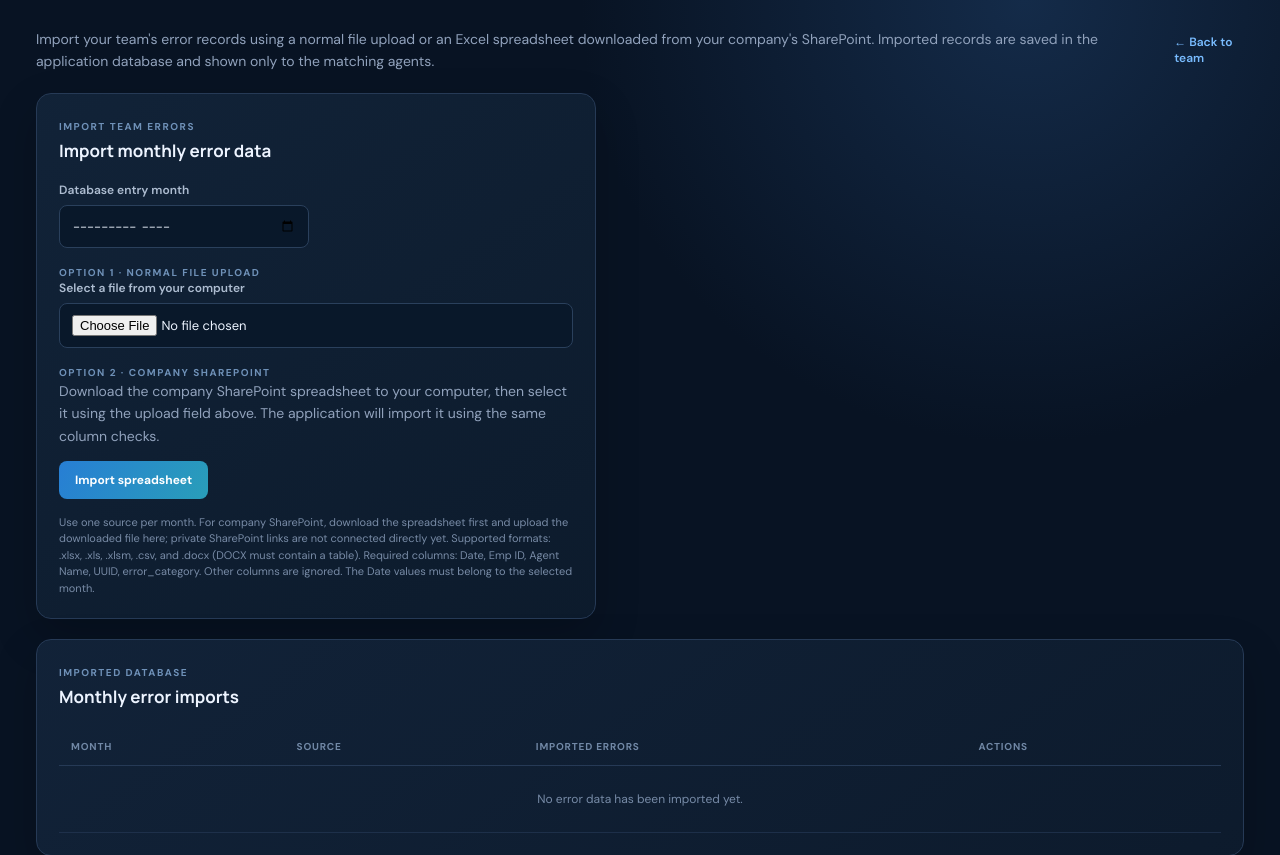
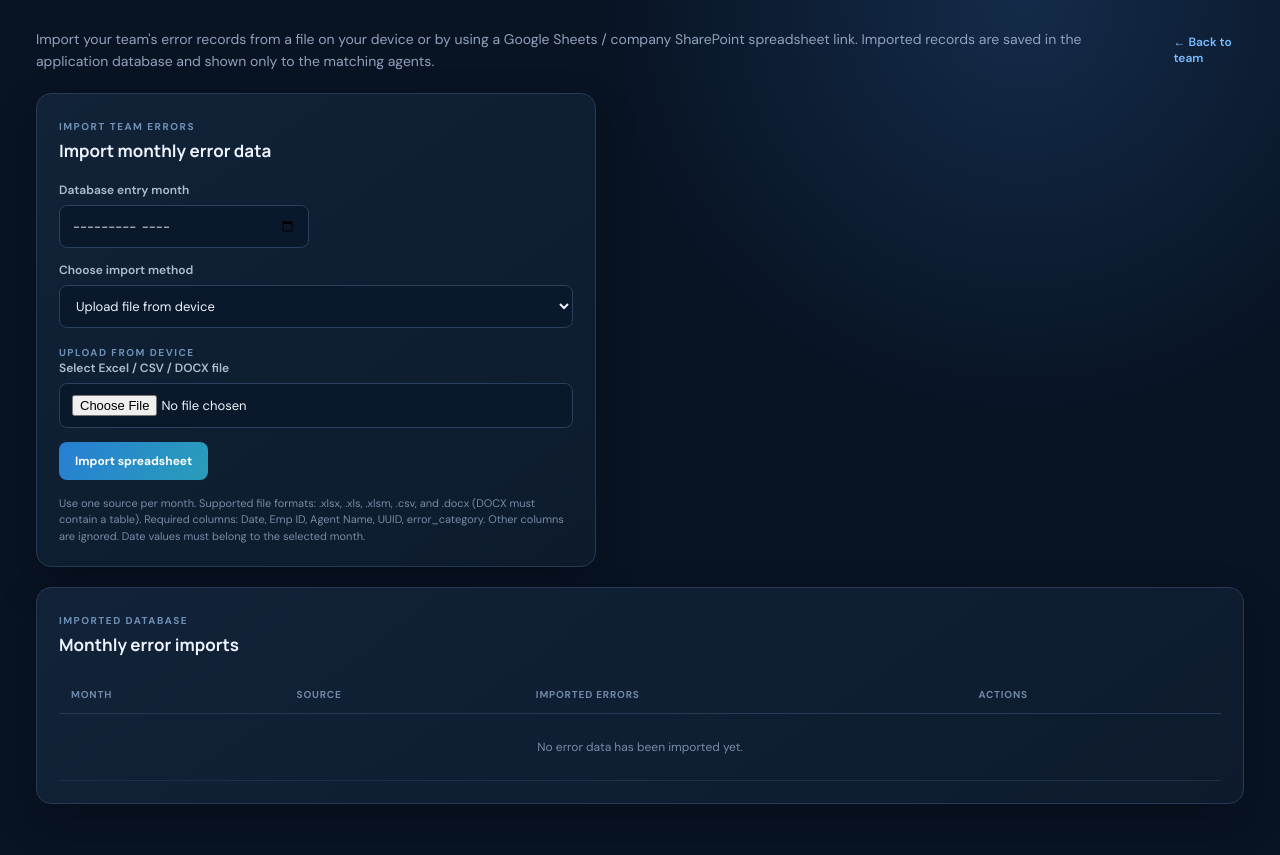
Before and after one commit to Srikanth-ops-code/agent-performance-tracking, a Flask app: template templates/tl_error_spreadsheets.html in a window 1280 px wide. Shown: the top 855 px of the page. Run offline with Flask 3, Linux system fonts and the light colour scheme; the template is opened without the code that fills it, so the values that code supplies are empty; some libraries are stand-ins or nearby versions.

Commit message:
Add device upload and spreadsheet link selector

```diff
--- a/templates/tl_error_spreadsheets.html
+++ b/templates/tl_error_spreadsheets.html
@@ -3,21 +3,38 @@
 {% block heading %}Error Management Database{% endblock %}
 {% block content %}
 <div class="intro-row">
-  <p class="muted">Import your team's error records using a normal file upload or an Excel spreadsheet downloaded from your company's SharePoint. Imported records are saved in the application database and shown only to the matching agents.</p>
+  <p class="muted">Import your team's error records from a file on your device or by using a Google Sheets / company SharePoint spreadsheet link. Imported records are saved in the application database and shown only to the matching agents.</p>
   <a class="text-button" href="{{ url_for('tl_team') }}">← Back to team</a>
 </div>
 <div class="panel narrow">
   <div class="panel-head"><div><span class="eyebrow">IMPORT TEAM ERRORS</span><h2>{% if editing %}Update monthly error data{% else %}Import monthly error data{% endif %}</h2></div></div>
-  <form method="post" enctype="multipart/form-data" action="{% if editing %}{{ url_for('edit_error_spreadsheet', spreadsheet_id=editing.id) }}{% else %}{{ url_for('tl_error_spreadsheets') }}{% endif %}" class="form-grid">
+  <form method="post" enctype="multipart/form-data" action="{% if editing %}{{ url_for('edit_error_spreadsheet', spreadsheet_id=editing.id) }}{% else %}{{ url_for('tl_error_spreadsheets') }}{% endif %}" class="form-grid" id="error-import-form">
     <label>Database entry month<input type="month" name="month" value="{{ editing.month if editing else '' }}" required></label>
-    <div class="span-two"><span class="eyebrow">OPTION 1 · NORMAL FILE UPLOAD</span><label>Select a file from your computer<input type="file" name="spreadsheet_file" accept=".xlsx,.xls,.xlsm,.csv,.docx"></label></div>
-    <div class="span-two"><span class="eyebrow">OPTION 2 · COMPANY SHAREPOINT</span><p class="muted">Download the company SharePoint spreadsheet to your computer, then select it using the upload field above. The application will import it using the same column checks.</p></div>
+    <div class="span-two">
+      <label>Choose import method
+        <select name="import_method" id="import-method">
+          <option value="device" {% if not editing or not editing.spreadsheet_url %}selected{% endif %}>Upload file from device</option>
+          <option value="link" {% if editing and editing.spreadsheet_url %}selected{% endif %}>Import using spreadsheet link</option>
+        </select>
+      </label>
+    </div>
+    <div class="span-two" id="device-upload">
+      <span class="eyebrow">UPLOAD FROM DEVICE</span>
+      <label>Select Excel / CSV / DOCX file<input type="file" name="spreadsheet_file" id="spreadsheet-file" accept=".xlsx,.xls,.xlsm,.csv,.docx"></label>
+    </div>
+    <div class="span-two" id="spreadsheet-link" hidden>
+      <span class="eyebrow">SPREADSHEET LINK</span>
+      <label>Paste Google Sheets or company SharePoint link
+        <input type="url" name="spreadsheet_url" id="spreadsheet-url" value="{{ editing.spreadsheet_url if editing else '' }}" placeholder="https://company.sharepoint.com/... or https://docs.google.com/spreadsheets/..." maxlength="2000">
+      </label>
+      <p class="muted">Google Sheets must be shared as Anyone with the link – Viewer. SharePoint links must allow the application to download the file. Private company files that require Microsoft 365 sign-in need a separate Microsoft sign-in integration.</p>
+    </div>
     <div class="span-two actions">
       <button class="button">{% if editing %}Import and update records{% else %}Import spreadsheet{% endif %}</button>
       {% if editing %}<a class="button button-secondary" href="{{ url_for('tl_error_spreadsheets') }}">Cancel</a>{% endif %}
     </div>
   </form>
-  <p class="hint">Use one source per month. For company SharePoint, download the spreadsheet first and upload the downloaded file here; private SharePoint links are not connected directly yet. Supported formats: .xlsx, .xls, .xlsm, .csv, and .docx (DOCX must contain a table). Required columns: Date, Emp ID, Agent Name, UUID, error_category. Other columns are ignored. The Date values must belong to the selected month.</p>
+  <p class="hint">Use one source per month. Supported file formats: .xlsx, .xls, .xlsm, .csv, and .docx (DOCX must contain a table). Required columns: Date, Emp ID, Agent Name, UUID, error_category. Other columns are ignored. Date values must belong to the selected month.</p>
 </div>
 <div class="panel">
   <div class="panel-head"><div><span class="eyebrow">IMPORTED DATABASE</span><h2>Monthly error imports</h2></div></div>
@@ -25,7 +42,7 @@
   {% for item in spreadsheets %}
     <tr>
       <td><strong>{{ item.month }}</strong></td>
-      <td>{% if item.spreadsheet_url %}<a class="text-button" href="{{ item.spreadsheet_url }}" target="_blank" rel="noopener noreferrer">Imported spreadsheet ↗</a>{% else %}{{ item.source_name or 'Uploaded file' }}{% endif %}</td>
+      <td>{% if item.spreadsheet_url %}<a class="text-button" href="{{ item.spreadsheet_url }}" target="_blank" rel="noopener noreferrer">{{ item.source_name or 'Imported spreadsheet' }} ↗</a>{% else %}{{ item.source_name or 'Uploaded file' }}{% endif %}</td>
       <td>{{ item.errors|length }}</td>
       <td><div class="actions">
         <a class="button button-secondary" href="{{ url_for('tl_error_spreadsheets', edit=item.id) }}">Replace / Edit</a>
@@ -38,3 +55,23 @@
   </tbody></table></div>
 </div>
 {% endblock %}
+{% block scripts %}
+<script>
+(function () {
+  const method = document.getElementById('import-method');
+  const device = document.getElementById('device-upload');
+  const link = document.getElementById('spreadsheet-link');
+  const file = document.getElementById('spreadsheet-file');
+  const url = document.getElementById('spreadsheet-url');
+  function updateImportMethod() {
+    const useLink = method.value === 'link';
+    device.hidden = useLink;
+    link.hidden = !useLink;
+    file.required = !useLink;
+    url.required = useLink;
+  }
+  method.addEventListener('change', updateImportMethod);
+  updateImportMethod();
+})();
+</script>
+{% endblock %}
```
